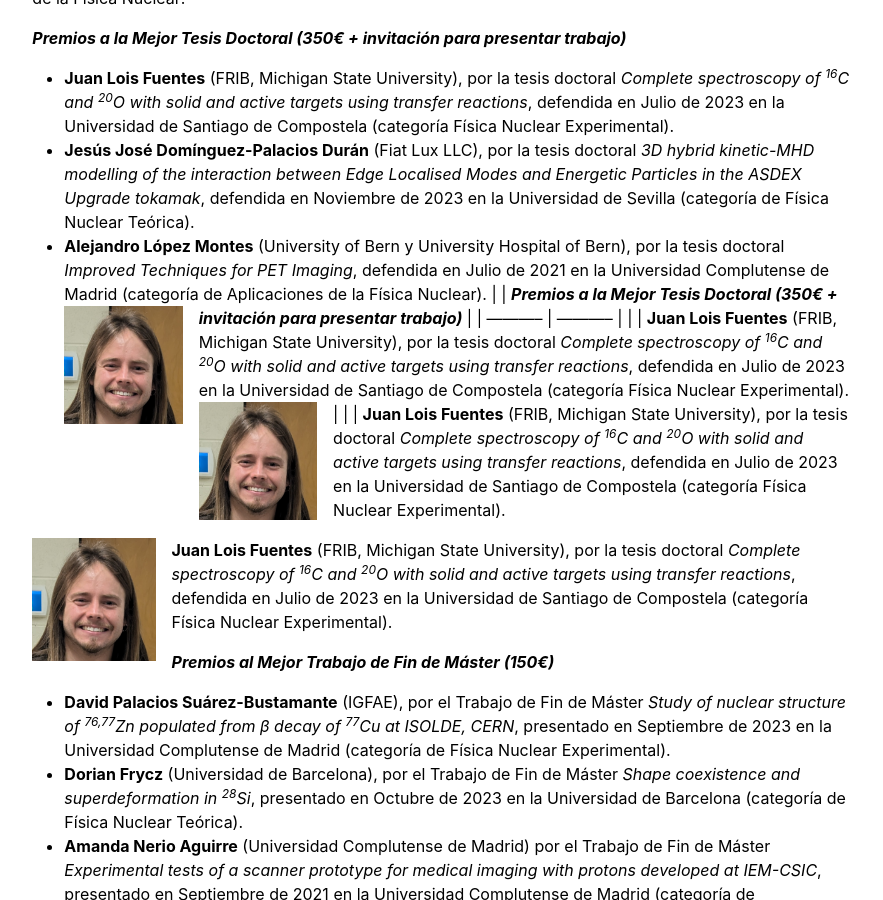
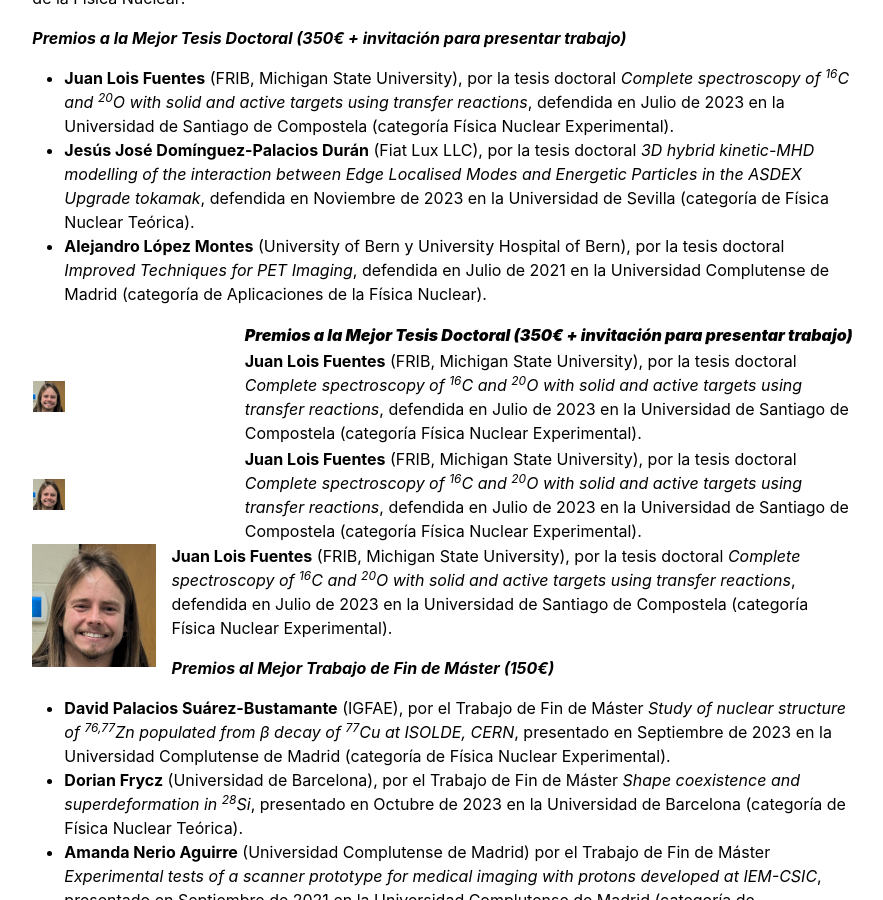
Before and after one commit to GEFN-RSEF/GEFN-RSEF.github.io, a Jekyll site: the page built from premios/2021_23.md, in a window 1280 px wide and 900 px high, scrolled down 545 px. Shown: the whole window, without its empty margins (197-1080 px from the left). Built offline with Jekyll 4.4.1, drawn with Linux system fonts in a browser that asks for light colours.

Commit message:
Update 2021_23.md

```diff
--- a/premios/2021_23.md
+++ b/premios/2021_23.md
@@ -16,11 +16,12 @@ Tras la evaluación de las candidaturas presentadas, la Comisión Evaluadora ha
 + **Juan Lois Fuentes** (FRIB, Michigan State University), por la tesis doctoral *Complete spectroscopy of <sup>16</sup>C and <sup>20</sup>O with solid and active targets using transfer reactions*, defendida en Julio de 2023 en la Universidad de Santiago de Compostela (categoría Física Nuclear Experimental).
 + **Jesús José Domínguez-Palacios Durán** (Fiat Lux LLC), por la tesis doctoral *3D hybrid kinetic-MHD modelling of the interaction between Edge Localised Modes and Energetic Particles in the ASDEX Upgrade tokamak*, defendida en Noviembre de 2023 en la Universidad de Sevilla (categoría de Física Nuclear Teórica).
 + **Alejandro López Montes** (University of Bern y University Hospital of Bern), por la tesis doctoral *Improved Techniques for PET Imaging*, defendida en Julio de 2021 en la Universidad Complutense de Madrid (categoría de Aplicaciones de la Física Nuclear).
+
 |       | ***Premios a la Mejor Tesis Doctoral (350€ + invitación para presentar trabajo)*** |
 | ----------- | ----------- |
-| ![image](./2021_23/Lois_crop.jpg){: style="float: left; margin-right: 1em; height="15%" width="15%""}  | **Juan Lois Fuentes** (FRIB, Michigan State University), por la tesis doctoral *Complete spectroscopy of <sup>16</sup>C and <sup>20</sup>O with solid and active targets using transfer reactions*, defendida en Julio de 2023 en la Universidad de Santiago de Compostela (categoría Física Nuclear Experimental).
- |
-| ![image](./2021_23/Lois_crop.jpg){: style="float: left; margin-right: 1em; height="15%" width="15%""}  | **Juan Lois Fuentes** (FRIB, Michigan State University), por la tesis doctoral *Complete spectroscopy of <sup>16</sup>C and <sup>20</sup>O with solid and active targets using transfer reactions*, defendida en Julio de 2023 en la Universidad de Santiago de Compostela (categoría Física Nuclear Experimental).
+| ![image](./2021_23/Lois_crop.jpg){: style="float: left; margin-right: 1em; height="15%" width="15%""}  | **Juan Lois Fuentes** (FRIB, Michigan State University), por la tesis doctoral *Complete spectroscopy of <sup>16</sup>C and <sup>20</sup>O with solid and active targets using transfer reactions*, defendida en Julio de 2023 en la Universidad de Santiago de Compostela (categoría Física Nuclear Experimental). |
+| ![image](./2021_23/Lois_crop.jpg){: style="float: left; margin-right: 1em; height="15%" width="15%""}  | **Juan Lois Fuentes** (FRIB, Michigan State University), por la tesis doctoral *Complete spectroscopy of <sup>16</sup>C and <sup>20</sup>O with solid and active targets using transfer reactions*, defendida en Julio de 2023 en la Universidad de Santiago de Compostela (categoría Física Nuclear Experimental). |
+
 
 ![image](./2021_23/Lois_crop.jpg){: style="float: left; margin-right: 1em; height="15%" width="15%""}
 **Juan Lois Fuentes** (FRIB, Michigan State University), por la tesis doctoral *Complete spectroscopy of <sup>16</sup>C and <sup>20</sup>O with solid and active targets using transfer reactions*, defendida en Julio de 2023 en la Universidad de Santiago de Compostela (categoría Física Nuclear Experimental).
```
